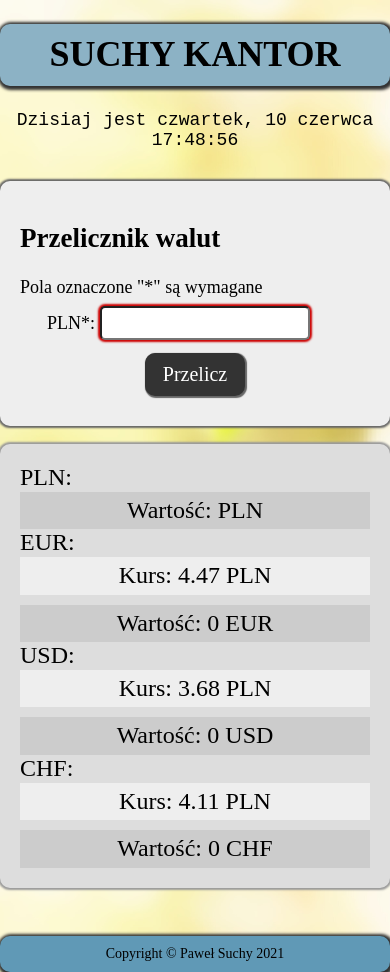
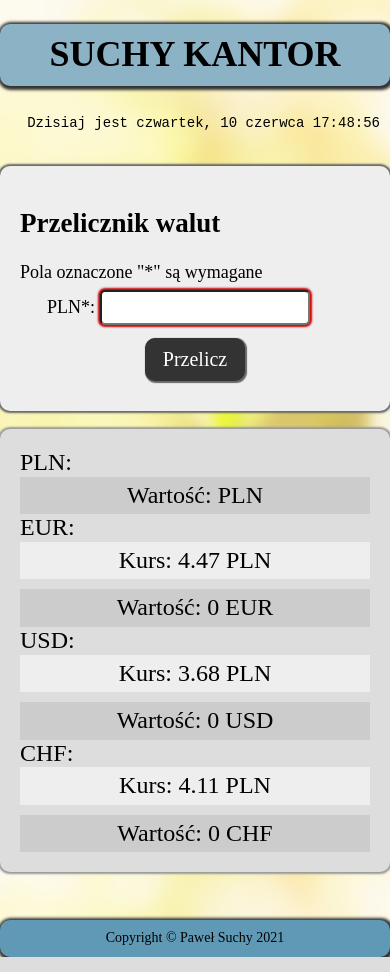
Before and after one commit to pawlo1994/currency-converter-react, a React (Create React App) app: page / in a window 390 px wide. Built offline with nearby package versions, Linux system fonts and the light colour scheme; a web font is replaced by a local one.

Commit message:
media queries and font-size edited

```diff
--- a/src/Clock/style.css
+++ b/src/Clock/style.css
@@ -1,12 +1,15 @@
 .clock {
+    font-size: 14px;
     font-family: 'PT mono', monospace;
     max-width: 1024px;
+    width: 100%;
     margin: 0 auto;
+    padding: 5px 10px;
     text-align: right;
 }
 
-@media(max-width: 767px) {
+@media(max-width: 280px) {
     .clock {
-        text-align: center;
+        font-size: 12px;
     }
 }
```
